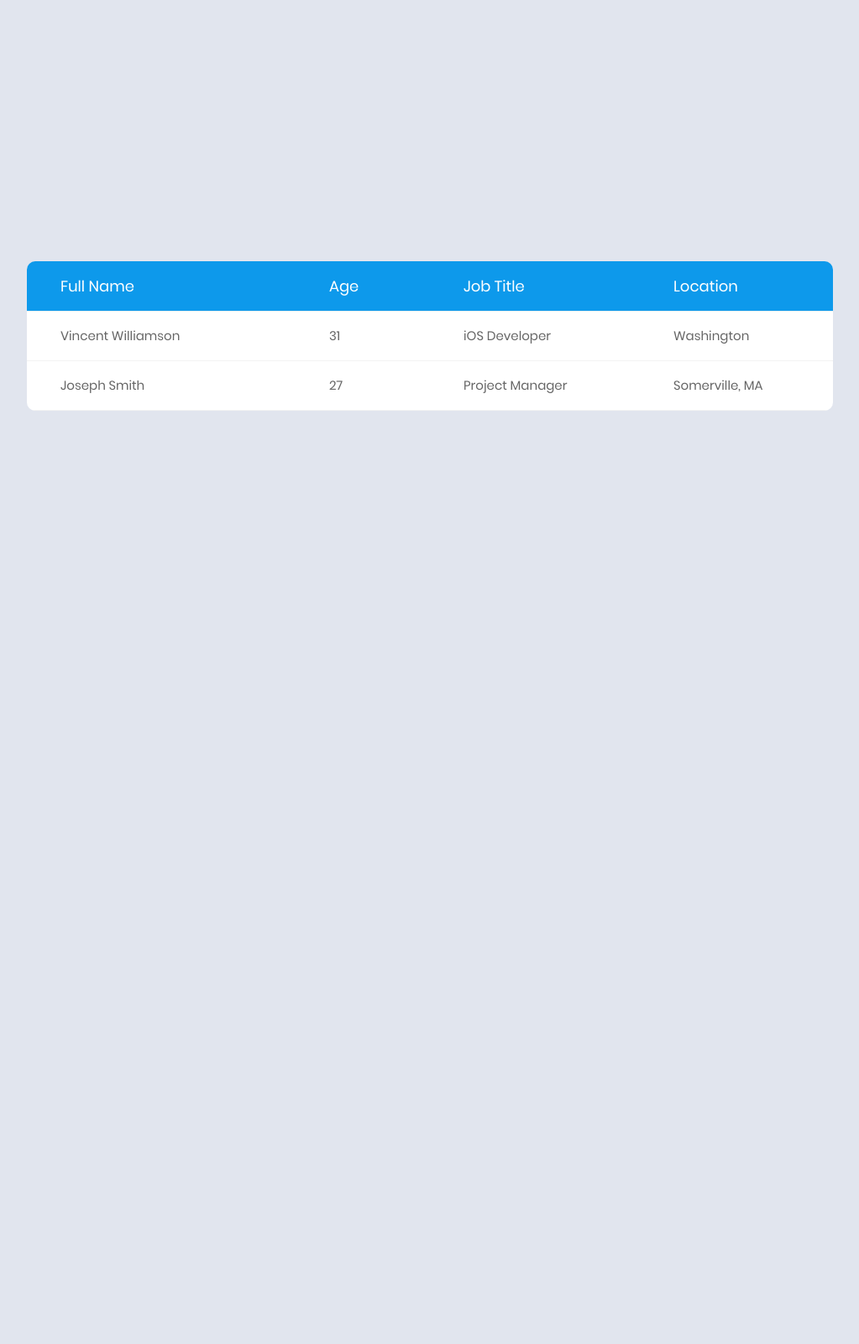
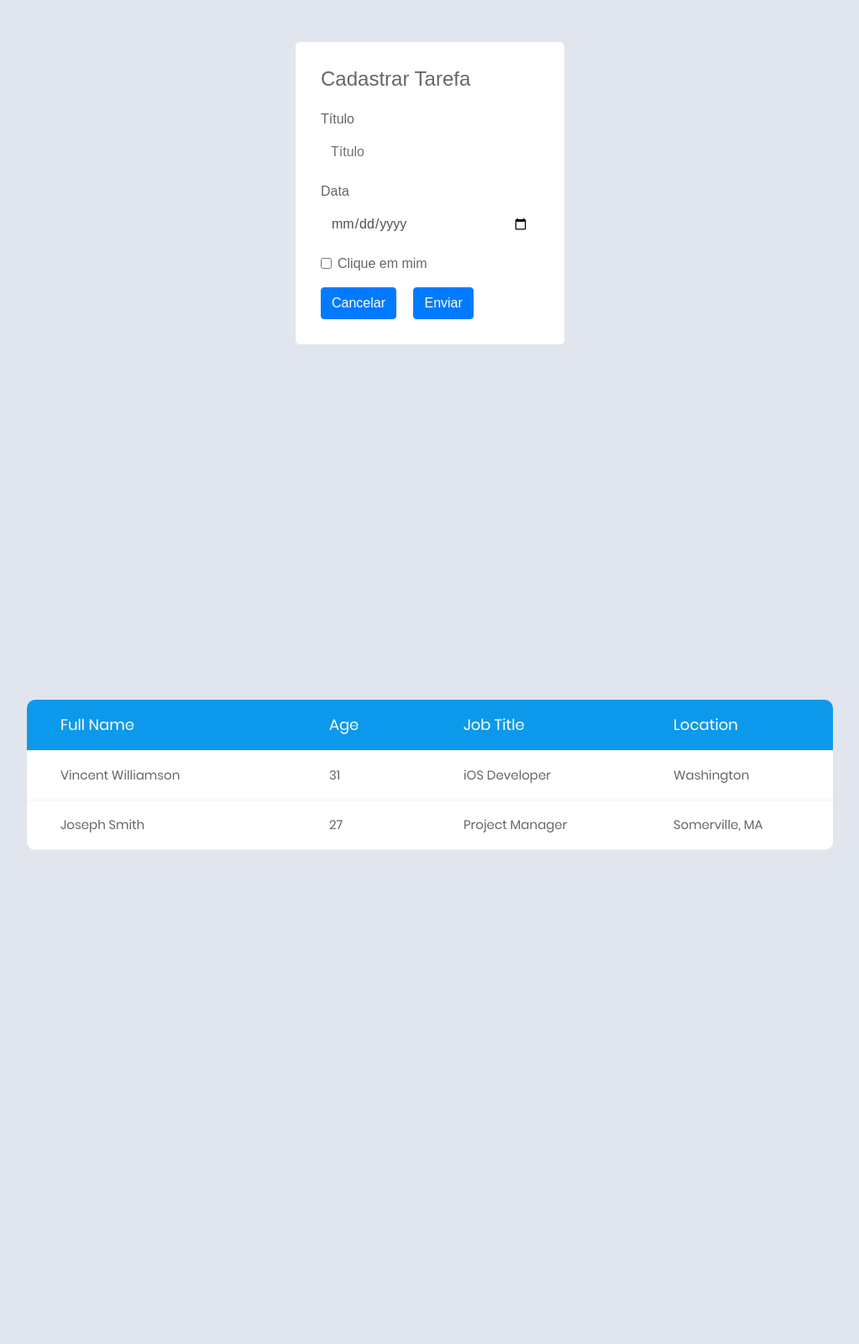
Before and after one commit to YusukeYU/gerenciador-de-tarefas, a PHP site: page /Public/Tasks/dashboard.html in a window 1280 px wide. Shown: the part 47-1647 px from the top of the page at 84% size, without its empty margins (128-1151 px from the left). Before the commit the page ends 536 px from the top, so only its background shows below. Run offline with PHP 8.4, Linux system fonts and the light colour scheme; some libraries are stand-ins or nearby versions.

Commit message:
Iniciado form de cadastro

```diff
--- a/Public/Tasks/dashboard.html
+++ b/Public/Tasks/dashboard.html
@@ -46,8 +46,25 @@
 		</div>
 	</nav>
 
-
-
+	<div style="padding: 50px 480px; " class="limiter">
+		<form style="background-color: #FFFFFF; border-radius: 5px; padding: 30px; color: #666666;">
+			<h4 style="margin-bottom: 21px;"> Cadastrar Tarefa</h4>
+			<div class="form-group">
+			  <label for="exampleInputEmail1">Título</label>
+			  <input type="email" class="form-control"  placeholder="Título">
+			</div>
+			<div class="form-group">
+			  <label for="exampleInputPassword1">Data</label>
+			  <input type="date" class="form-control"  >
+			</div>
+			<div class="form-group form-check">
+			  <input type="checkbox" class="form-check-input" id="exampleCheck1">
+			  <label class="form-check-label" for="exampleCheck1">Clique em mim</label>
+			</div>
+			<button style="margin-right: 16px;" type="submit" class="btn btn-primary">Cancelar</button>
+			<button type="submit" class="btn btn-primary">Enviar</button>
+		  </form>
+	</div>
 
 	<div class="limiter">
 		<div style="background: #e1e5ee;" class="container-table100">
--- a/Public/css/util.css
+++ b/Public/css/util.css
@@ -3029,6 +3029,36 @@ ul li:hover {
     border-color: transparent;
 	box-shadow: none;
 }
+.classe-pai{
+	left: 0;
+right: 0;
+top: 0;
+color: #666666;
+bottom: 0;
+position: fixed;
+	width: 100%;
+	background-color: transparent;
+	flex-direction: row;
+justify-content: center;
+align-items: center;
+text-align: center;
+z-index: 1050;
+border: none;
+padding: 20px 510px;
+
+}
+.classe-pai form {
+	background-color: #FFFFFF;
+	border-radius: 10px;
+	padding: 20px;
+}
+.limiter{
+	min-height: 100vh;
+	background-color: #e1e5ee;;
+}
+.container-table100{
+	min-height: 100%;
+}
 
   @media only screen and (max-width: 980px) {
   ul li {
```
